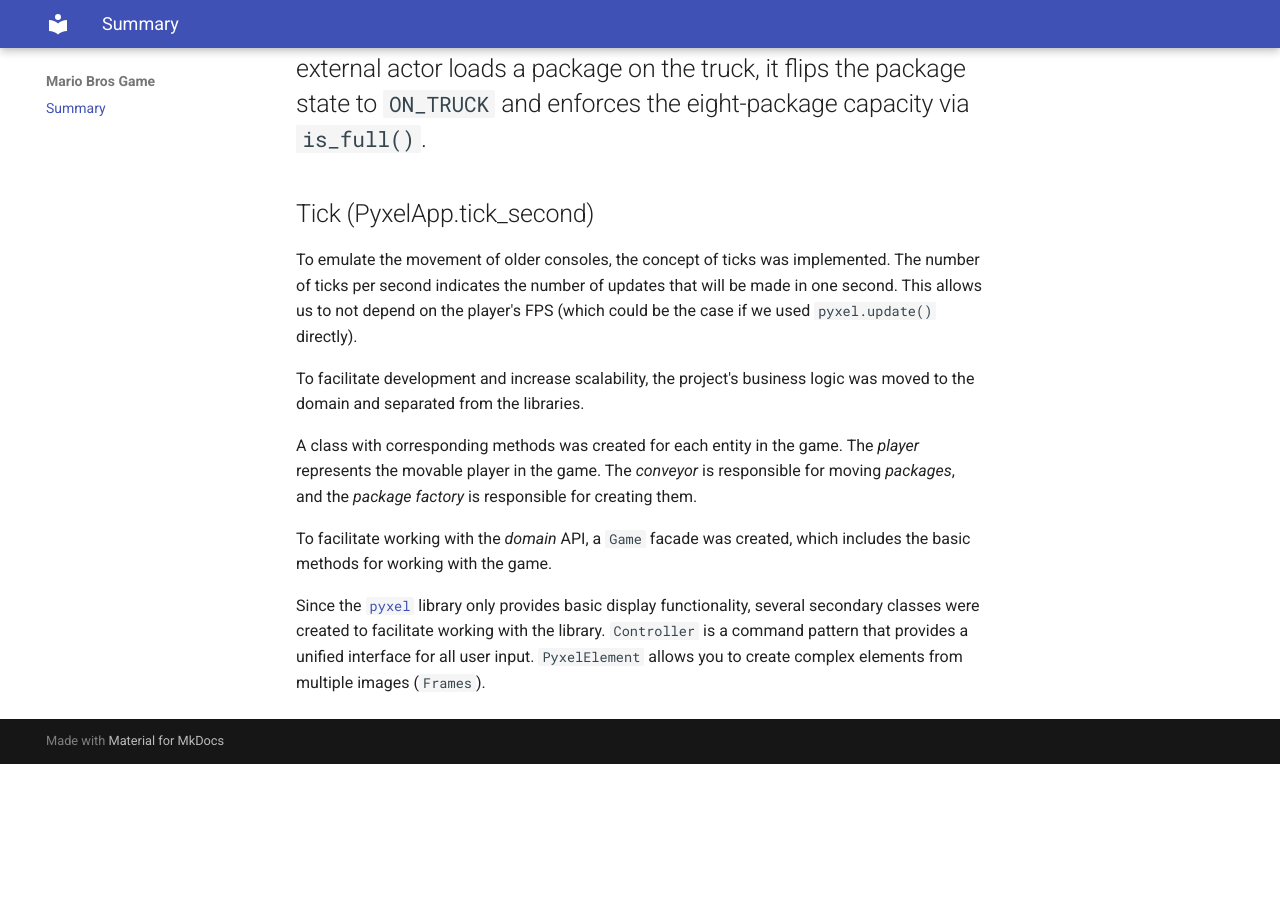
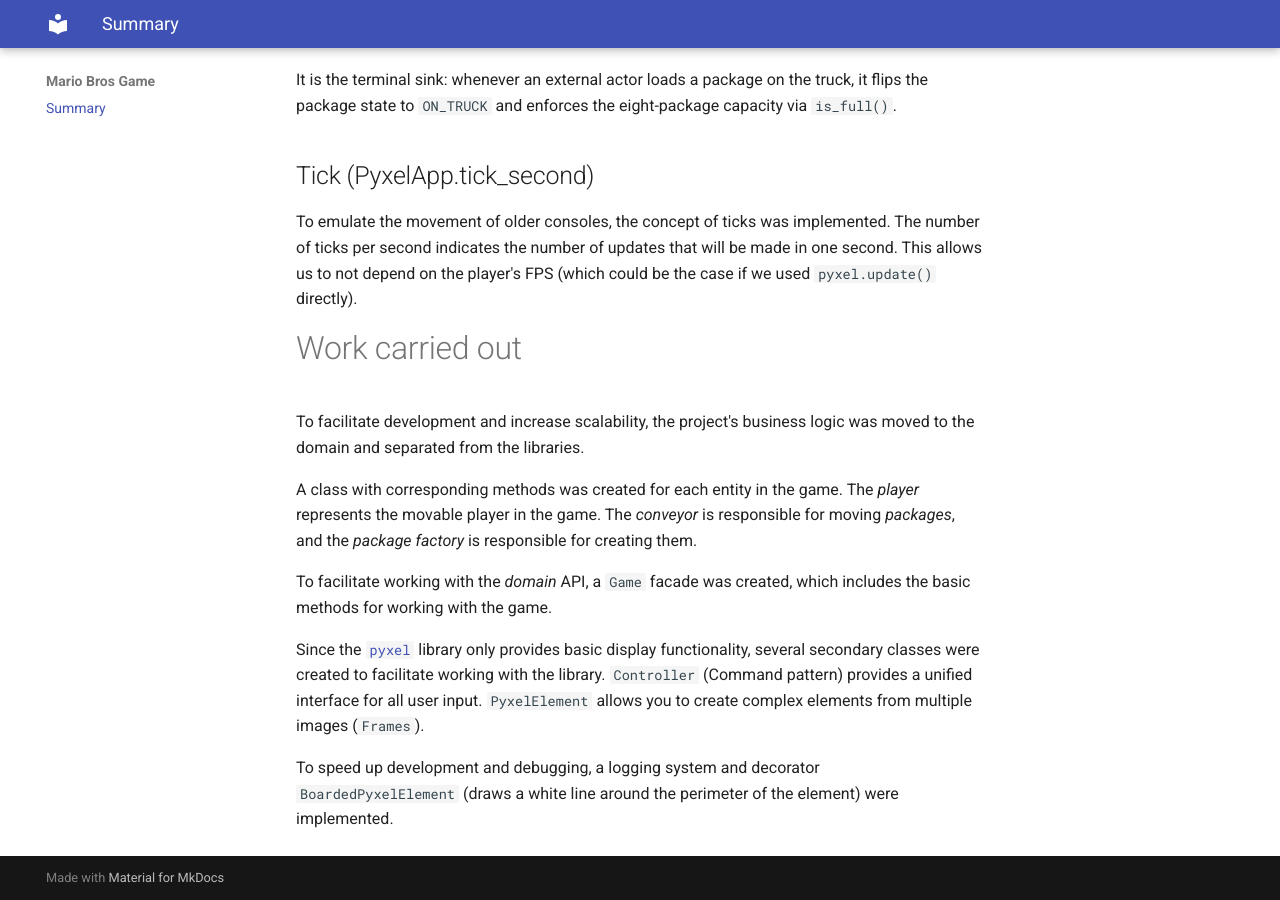
Before and after one commit to AliakseiYafremau/mario_bros, an MkDocs documentation site: the page built from docs/index.md, in a window 1280 px wide and 900 px high, scrolled down 4294 px. Built offline with MkDocs 1.6.1 and Material for MkDocs 9.7.7, drawn with Linux system fonts in a browser that asks for light colours; before the commit the page ends 5058 px from its top, so only the background shows below that.

Commit message:
Correct index.md

```diff
--- a/docs/index.md
+++ b/docs/index.md
@@ -102,14 +102,17 @@
 They take a `Player`, find their current `Floor` within the allowed tuple, and move exactly one step toward the target tier. They guard against moving past the ends of the tuple and raise a `DomainError` if a player's coordinates no longer match any known floor.
 ## `Game.create_package()`
 It asks every `PackageFactory` to `create_package()`, which in turn spawns a `Package` at the configured coordinates and places it on a belt so it joins the next simulation step automatically.
-## `Truck.put_package()`It is the terminal sink: whenever an external actor loads a package on the truck, it flips the package state to `ON_TRUCK` and enforces the eight-package capacity via `is_full()`.
+## `Truck.put_package()`
+It is the terminal sink: whenever an external actor loads a package on the truck, it flips the package state to `ON_TRUCK` and enforces the eight-package capacity via `is_full()`.
 ## Tick (PyxelApp.tick_second)
 To emulate the movement of older consoles, the concept of ticks was implemented. The number of ticks per second indicates the number of updates that will be made in one second. This allows us to not depend on the player's FPS (which could be the case if we used `pyxel.update()` directly).
-
+# Work carried out
 To facilitate development and increase scalability, the project's business logic was moved to the domain and separated from the libraries.
 
 A class with corresponding methods was created for each entity in the game. The _player_ represents the movable player in the game. The _conveyor_ is responsible for moving _packages_, and the _package factory_ is responsible for creating them.
 
 To facilitate working with the _domain_ API, a `Game` facade was created, which includes the basic methods for working with the game.
 
-Since the [`pyxel`](https://github.com/kitao/pyxel) library only provides basic display functionality, several secondary classes were created to facilitate working with the library. `Controller` is a command pattern that provides a unified interface for all user input. `PyxelElement` allows you to create complex elements from multiple images (`Frames`).
+Since the [`pyxel`](https://github.com/kitao/pyxel) library only provides basic display functionality, several secondary classes were created to facilitate working with the library. `Controller` (Command pattern) provides a unified interface for all user input. `PyxelElement` allows you to create complex elements from multiple images (`Frames`).
+
+To speed up development and debugging, a logging system and decorator `BoardedPyxelElement` (draws a white line around the perimeter of the element) were implemented.
```
